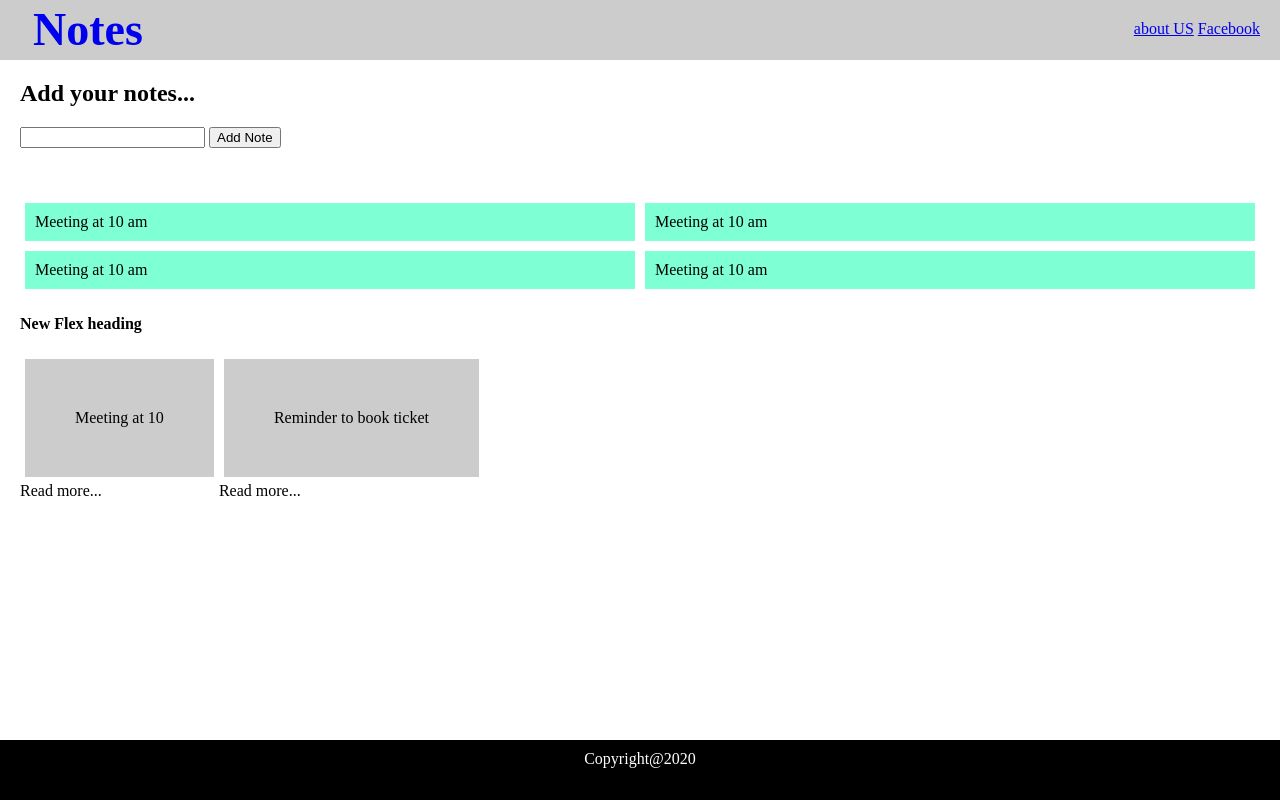
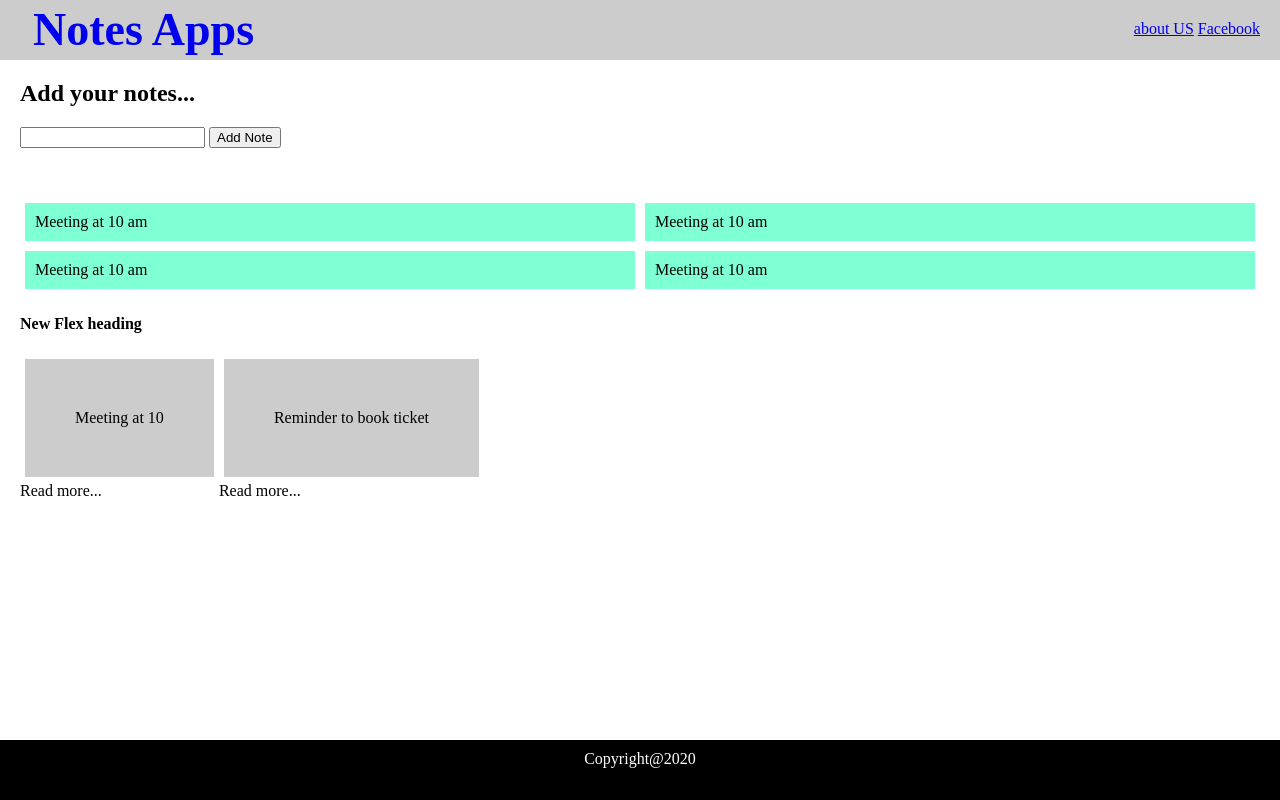
Before and after one commit to shaibisubin/HTMLFirstLessons, a plain HTML site: page index.html in a window 1280 px wide. Drawn offline with Linux system fonts and the light colour scheme.

Commit message:
app name change

```diff
--- a/index.html
+++ b/index.html
@@ -13,7 +13,7 @@
 <body>
     <header>
         <h2 class="brand">
-           <a href="index.html"> Notes</a>
+           <a href="index.html"> Notes Apps</a>
         </h2>
         <nav>
             <a href="aboutus.html">about US</a>
```
